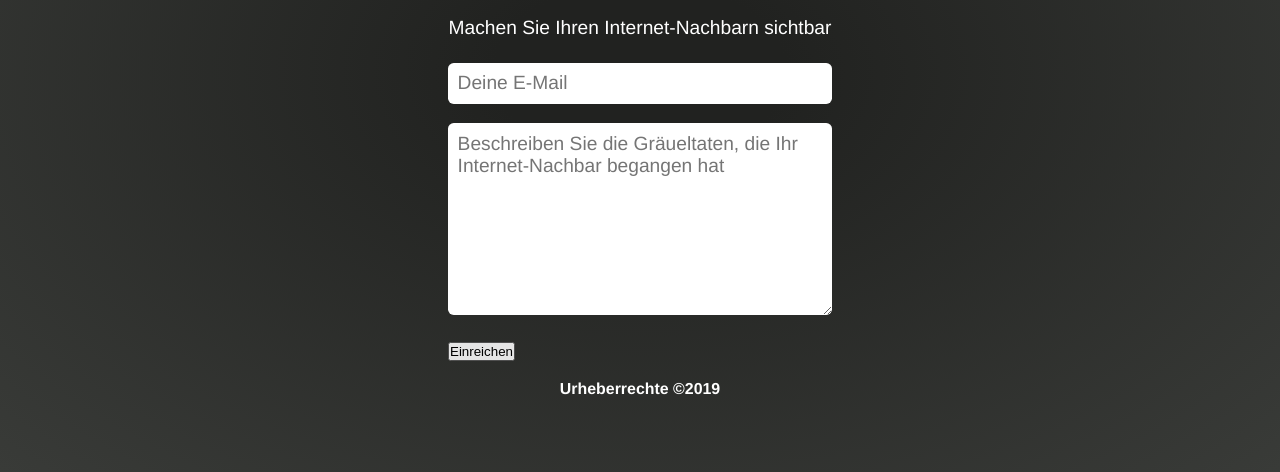
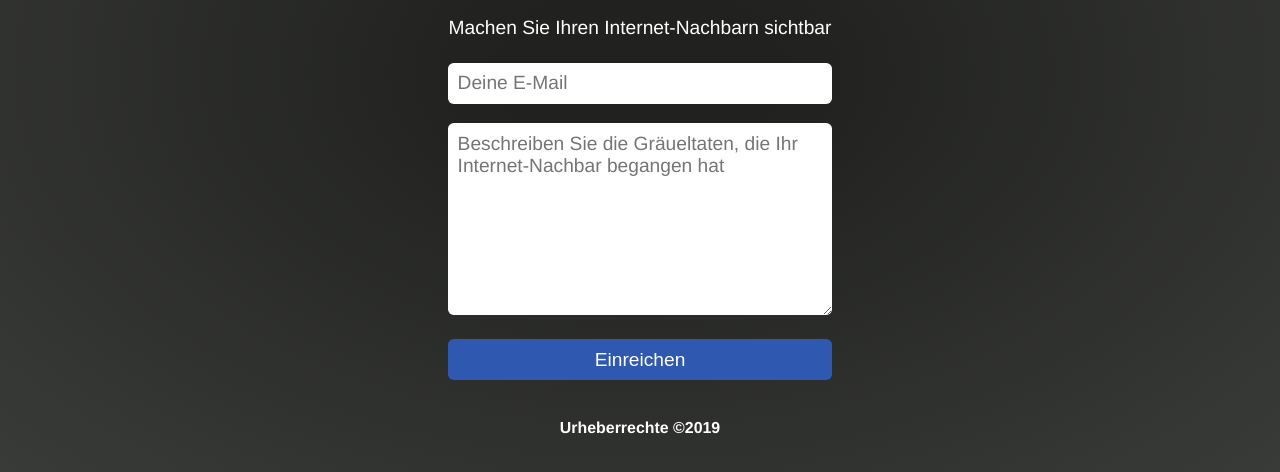
Before and after one commit to HMSheets/internetgestapo.net, a plain HTML site: page index.html in a window 1280 px wide. In both pictures the pointer is over the button "Einreichen". Shown: the part 324-796 px from the top of the page. Drawn offline with Linux system fonts and the light colour scheme.

Commit message:
fix css for button

```diff
--- a/css/style.css
+++ b/css/style.css
@@ -110,6 +110,7 @@ Imports and tools --------------------------------------------------------------
     margin: 1em 0 1em;
   }
   input,
+  button,
   textarea {
     width: 100%;
     margin-bottom: 1em;
@@ -130,14 +131,14 @@ Imports and tools --------------------------------------------------------------
   #password {
     border-radius: 0 0 .3em .3em;
   }
-  input[type=submit] {
+  button[type=submit] {
     background: #3D6ED6;
     color: #fff;
     cursor: pointer;
   }
-  input[type=submit]:hover,
-  input[type=submit]:focus,
-  input[type=submit]:active {
+  button[type=submit]:hover,
+  button[type=submit]:focus,
+  button[type=submit]:active {
     background: #2F59B1;
   }
   .complaint {
--- a/index.html
+++ b/index.html
@@ -44,7 +44,7 @@
   <form name="">
     <input id="email" type="text" placeholder="Deine E-Mail">
     <textarea id="notes" placeholder="Beschreiben Sie die Gräueltaten, die Ihr Internet-Nachbar begangen hat"></textarea>
-    <button type="button" onClick="sendData()">Einreichen</button>
+    <button type="submit" onClick="sendData()">Einreichen</button>
   </form>
 </div>
 <div align="center">
```
